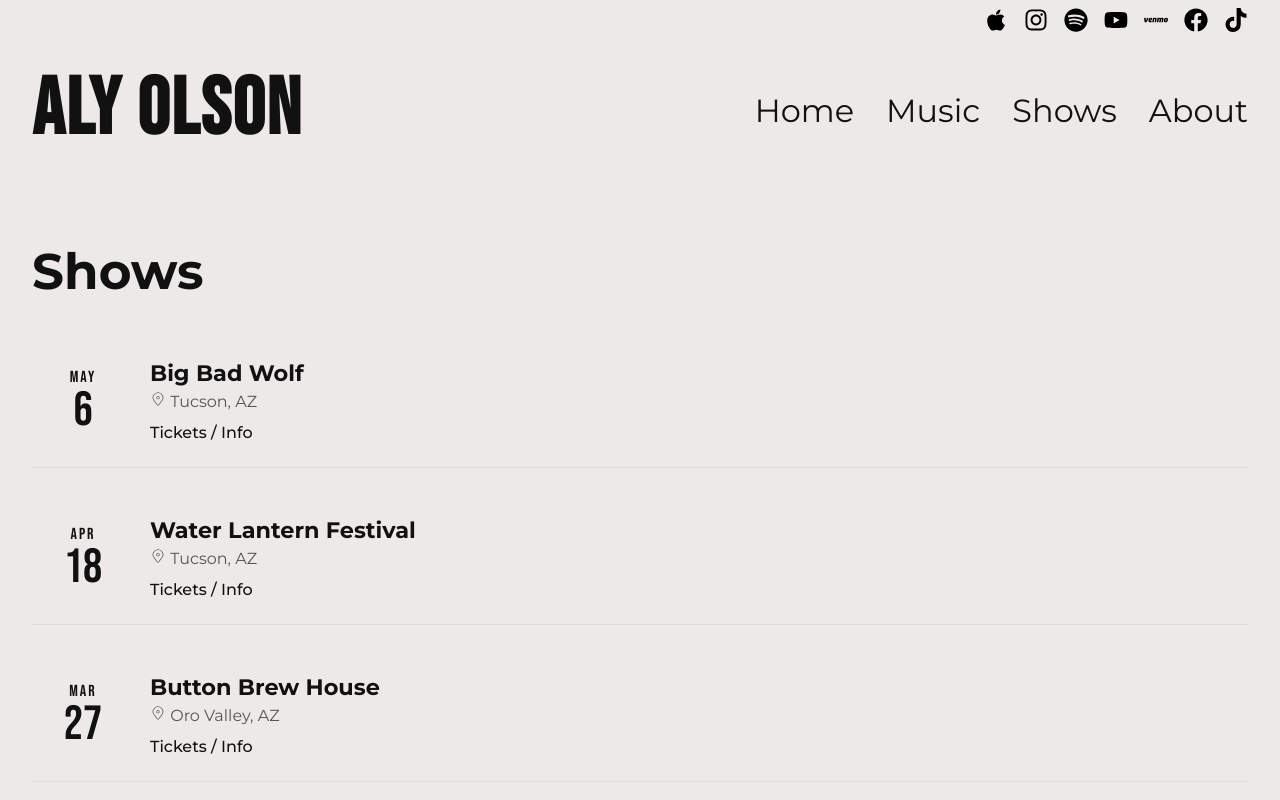
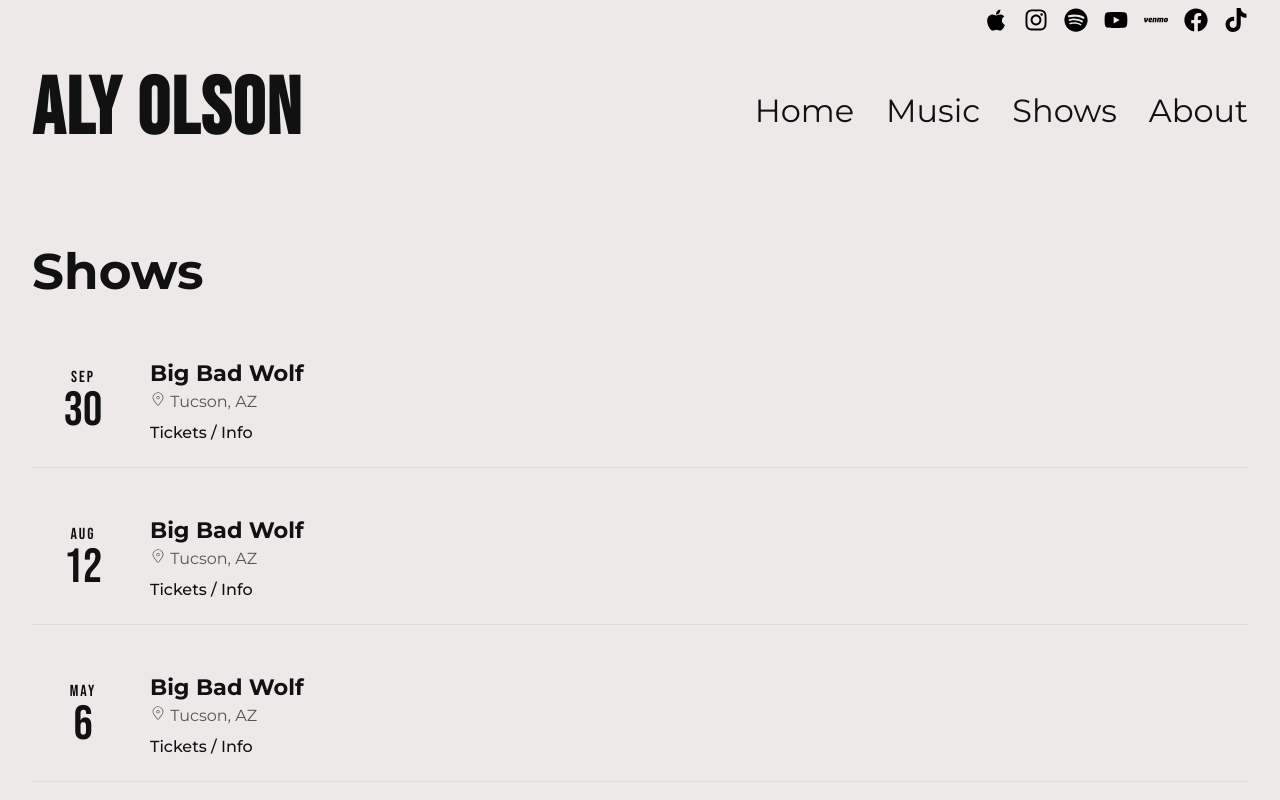
Before and after one commit to yawneazy/yawneazy-music, a React (Vite) app: page /shows in a window 1280 px wide. Shown: the top 800 px of the page. Built offline with nearby package versions, Linux system fonts and the light colour scheme.

Commit message:
added more events

```diff
--- a/src/pages/Shows.jsx
+++ b/src/pages/Shows.jsx
@@ -20,7 +20,7 @@ export default function Shows() {
       date: "July 16, 2025",
       venue: "Big Bad Wolf",
       location: "Tucson, AZ",
-      link: "https://www.buttonbrewhouse.com/"
+      link: "https://bigbadwolftucson.com/"
     },
     {
       date: "December 09, 2025",
@@ -44,7 +44,19 @@ export default function Shows() {
       date: "May 6, 2026",
       venue: "Big Bad Wolf",
       location: "Tucson, AZ",
-      link: "https://www.buttonbrewhouse.com/"
+      link: "https://bigbadwolftucson.com/"
+    },
+    {
+      date: "August 12, 2026",
+      venue: "Big Bad Wolf",
+      location: "Tucson, AZ",
+      link: "https://bigbadwolftucson.com/"
+    },
+    {
+      date: "September 30, 2026",
+      venue: "Big Bad Wolf",
+      location: "Tucson, AZ",
+      link: "https://bigbadwolftucson.com/"
     }
   ];
 
```
